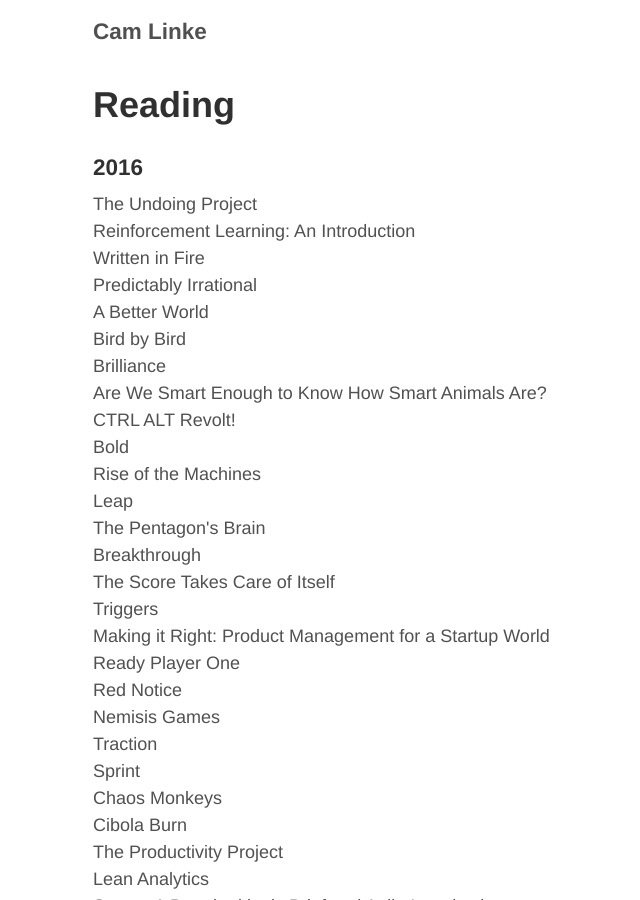
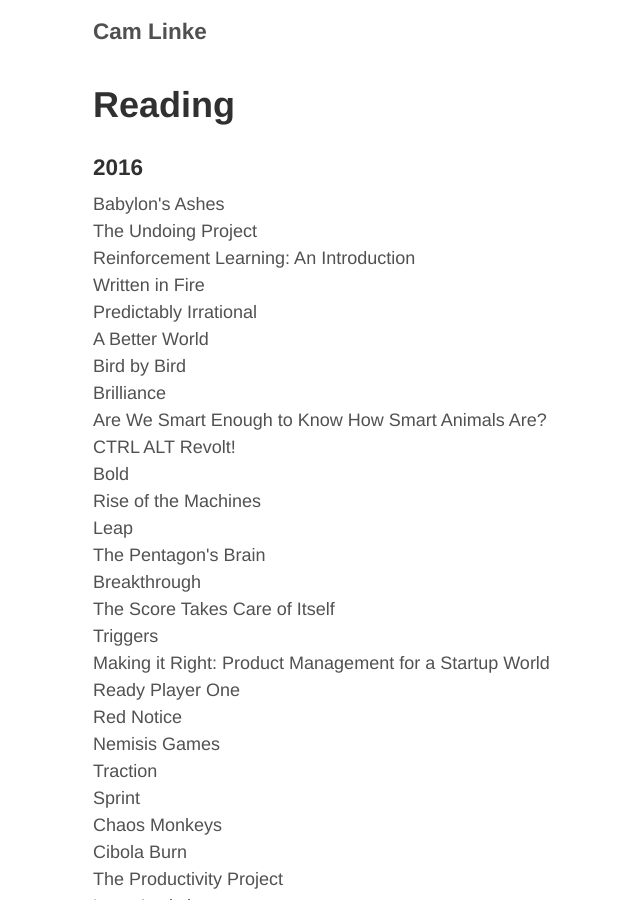
Before and after one commit to camlinke/camlinke.github.io, a Jekyll site: the page built from reading.md, in a window 1280 px wide and 900 px high. Shown: the whole window, without its empty margins (232-872 px from the left). Built offline with Jekyll 4.4.1, drawn with Linux system fonts in a browser that asks for light colours; nearby versions of some CDN libraries.

Commit message:
added reading

```diff
--- a/reading.md
+++ b/reading.md
@@ -5,6 +5,7 @@
 
 <h3>2016</h3>
 <ul class="frontpage-list">
+    <li>Babylon's Ashes</li>
     <li>The Undoing Project</li>
     <li>Reinforcement Learning: An Introduction</li>
     <li>Written in Fire</li>
```
